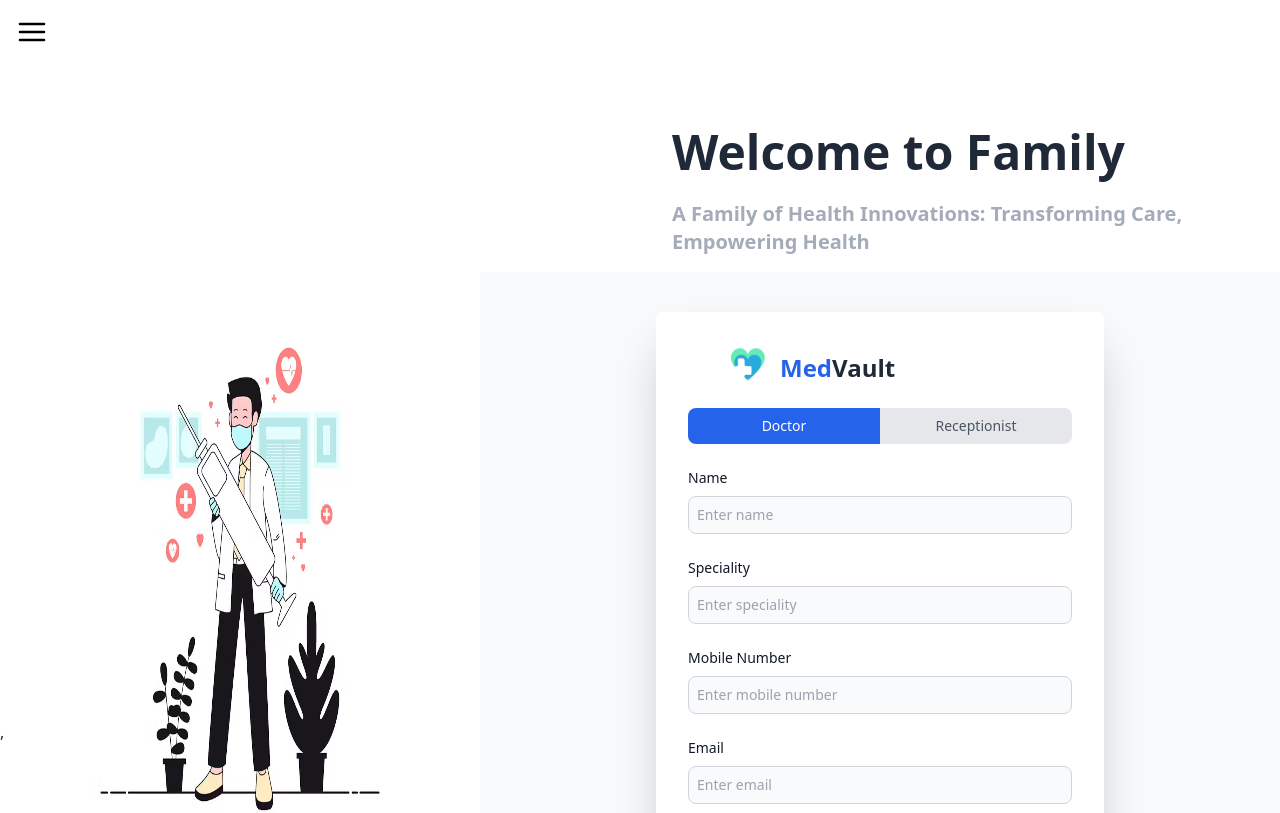
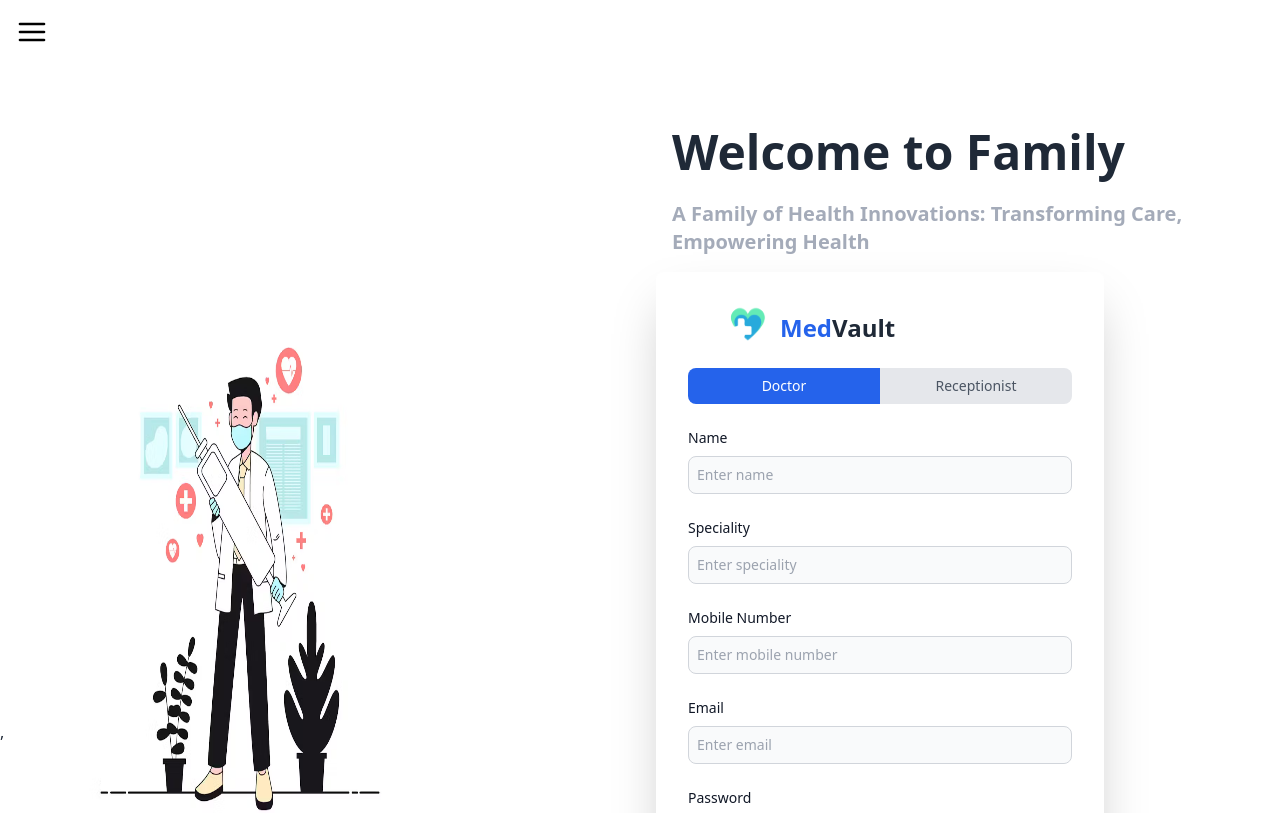
Before and after one commit to tanishq-khandelwal/Fullstack-Medvault, a React (Vite) app in the folder Frontend/medvault/: page /signup in a window 1280 px wide. Shown: the top 813 px of the page. Built offline with nearby package versions, Linux system fonts and the light colour scheme.

Commit message:
removed bg-grey

```diff
--- a/Frontend/medvault/src/pages/Signup.jsx
+++ b/Frontend/medvault/src/pages/Signup.jsx
@@ -99,10 +99,10 @@ const SignUp = () => {
               Health{" "}
             </p>
           </div>
-          <div className="bg-gray-50  w-[50rem] mt-[1rem]">
+          <div className="  w-[50rem] mt-[1rem]">
             <div className="flex flex-col items-center justify-center px-6 py-8 mx-auto md:h-screen lg:py-0">
               <div className="w-full bg-white rounded-lg shadow-2xl md:mt-0 sm:max-w-md xl:p-0">
-                <div className="p-6 space-y-4 md:space-y-6 sm:p-8 h-[45rem] w-100%">
+                <div className="p-6 space-y-4 md:space-y-6 sm:p-8 md:h-screen w-100%">
                   <div className="flex ml-10">
                     <div>
                       <img
```
